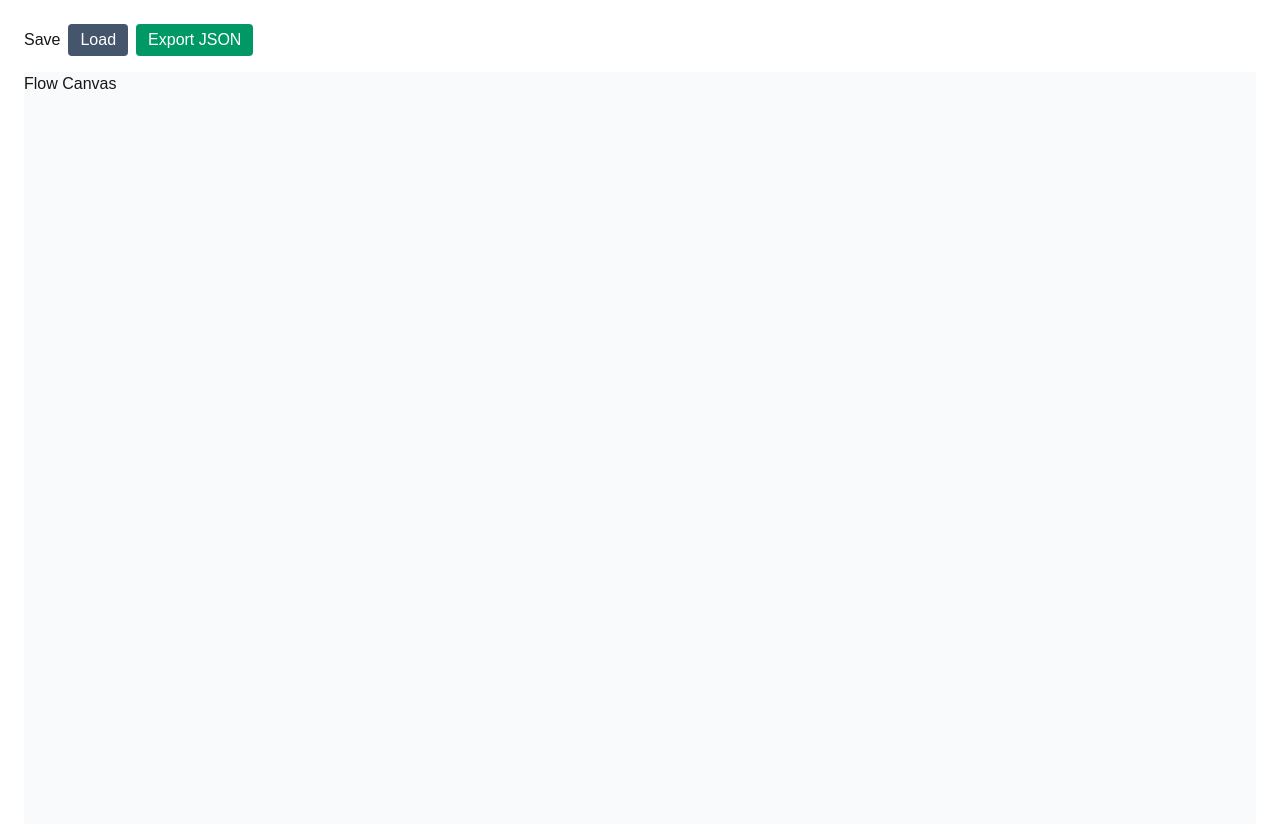
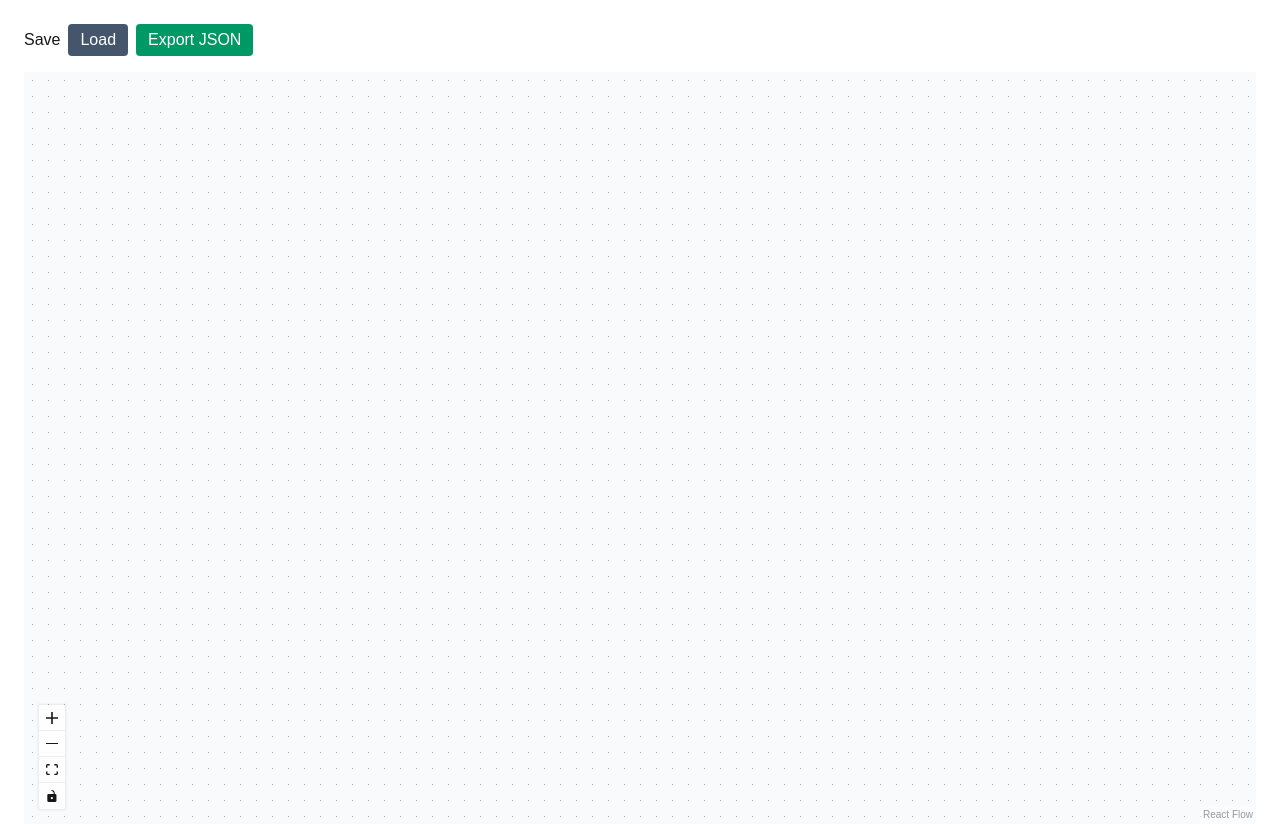
Before and after one commit to JibiGeorge/Jibi-George---Frontend-Developer, a Next.js app: page / in a window 1280 px wide. Built offline with nearby package versions, Linux system fonts and the light colour scheme.

Commit message:
integrate React Flow canvas with controls and background

```diff
--- a/src/components/FlowCanvas.tsx
+++ b/src/components/FlowCanvas.tsx
@@ -1,9 +1,17 @@
-'use client';
+import {
+  ReactFlow,
+  Background,
+  Controls,
+} from '@xyflow/react';
+import '@xyflow/react/dist/style.css';
 
 export default function FlowCanvas() {
   return (
-    <div className="w-full h-full bg-slate-50">
-      Flow Canvas
+    <div className="relative w-full h-full bg-slate-50">
+      <ReactFlow fitView className="w-full h-full">
+        <Background gap={16} />
+        <Controls />
+      </ReactFlow>
     </div>
   );
 }
```
